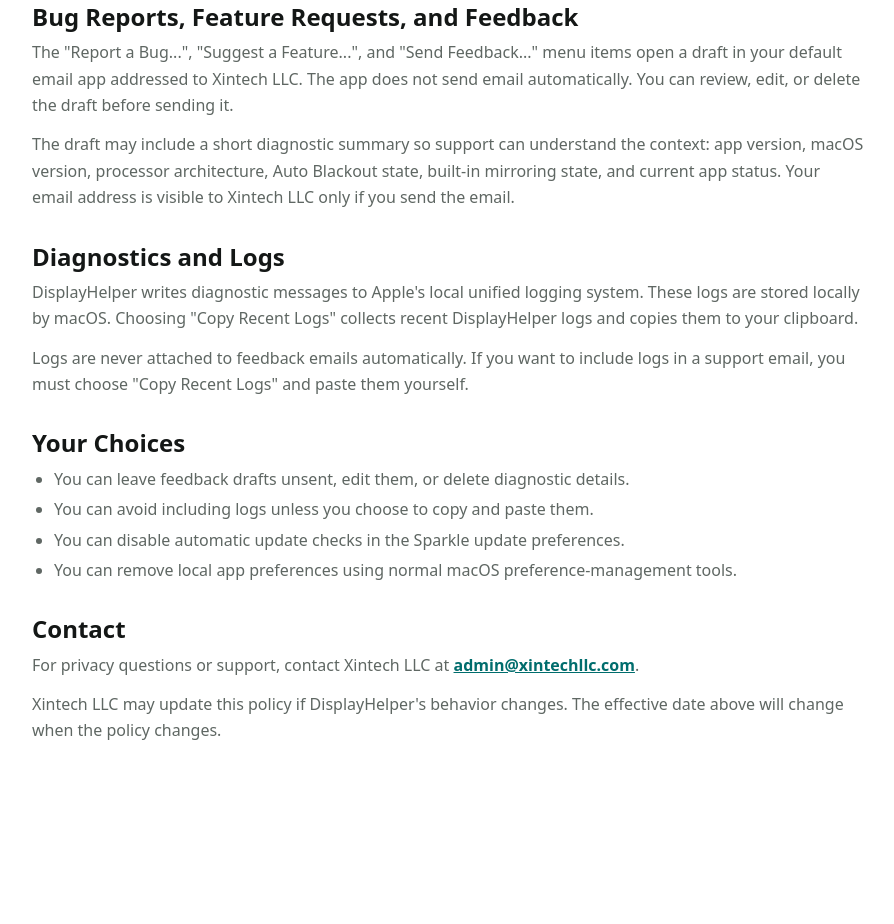
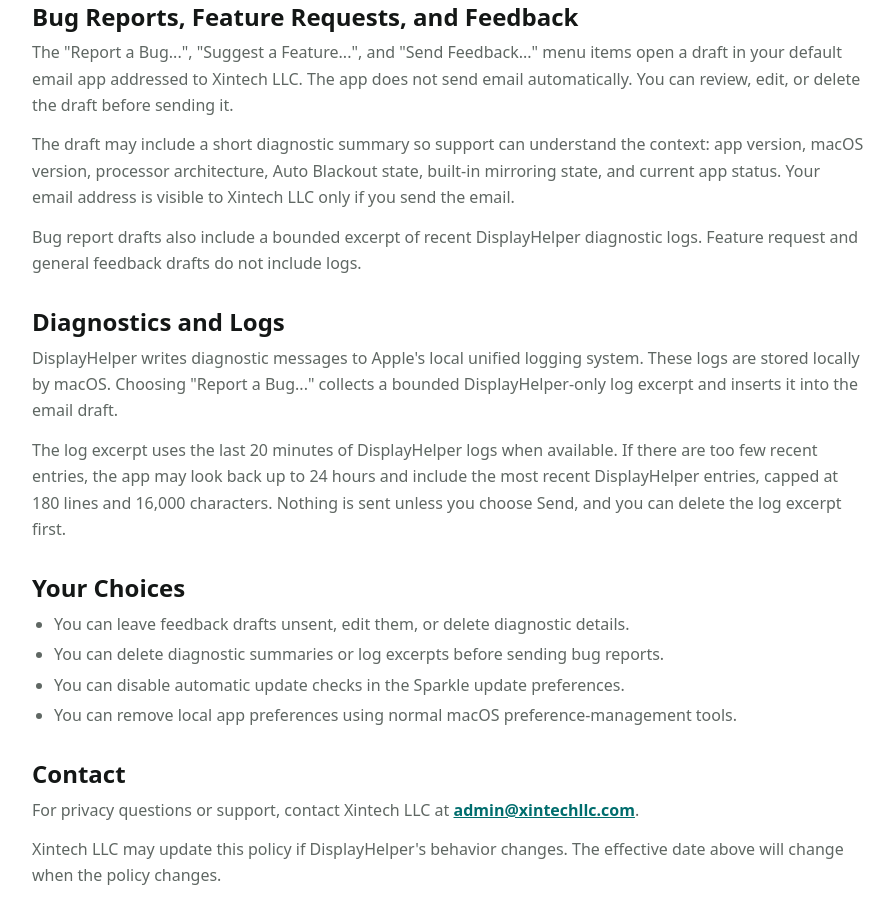
Before and after one commit to Samx2015/DisplayHelperUpdates, a plain HTML site: page privacy.html in a window 1280 px wide. Shown: the part 1157-2081 px from the top of the page, without its empty margins (192-1086 px from the left). Before the commit the page ends 1958 px from the top, so only its background shows below. Drawn offline with Linux system fonts and the light colour scheme.

Commit message:
Update privacy policy for bug report logs

```diff
--- a/privacy.html
+++ b/privacy.html
@@ -211,18 +211,24 @@
           mirroring state, and current app status. Your email address is visible to Xintech LLC only
           if you send the email.
         </p>
+        <p>
+          Bug report drafts also include a bounded excerpt of recent DisplayHelper diagnostic logs.
+          Feature request and general feedback drafts do not include logs.
+        </p>
       </section>
 
       <section>
         <h2>Diagnostics and Logs</h2>
         <p>
           DisplayHelper writes diagnostic messages to Apple's local unified logging system. These
-          logs are stored locally by macOS. Choosing "Copy Recent Logs" collects recent
-          DisplayHelper logs and copies them to your clipboard.
+          logs are stored locally by macOS. Choosing "Report a Bug..." collects a bounded
+          DisplayHelper-only log excerpt and inserts it into the email draft.
         </p>
         <p>
-          Logs are never attached to feedback emails automatically. If you want to include logs in a
-          support email, you must choose "Copy Recent Logs" and paste them yourself.
+          The log excerpt uses the last 20 minutes of DisplayHelper logs when available. If there
+          are too few recent entries, the app may look back up to 24 hours and include the most
+          recent DisplayHelper entries, capped at 180 lines and 16,000 characters. Nothing is sent
+          unless you choose Send, and you can delete the log excerpt first.
         </p>
       </section>
 
@@ -230,7 +236,7 @@
         <h2>Your Choices</h2>
         <ul>
           <li>You can leave feedback drafts unsent, edit them, or delete diagnostic details.</li>
-          <li>You can avoid including logs unless you choose to copy and paste them.</li>
+          <li>You can delete diagnostic summaries or log excerpts before sending bug reports.</li>
           <li>You can disable automatic update checks in the Sparkle update preferences.</li>
           <li>You can remove local app preferences using normal macOS preference-management tools.</li>
         </ul>
```
